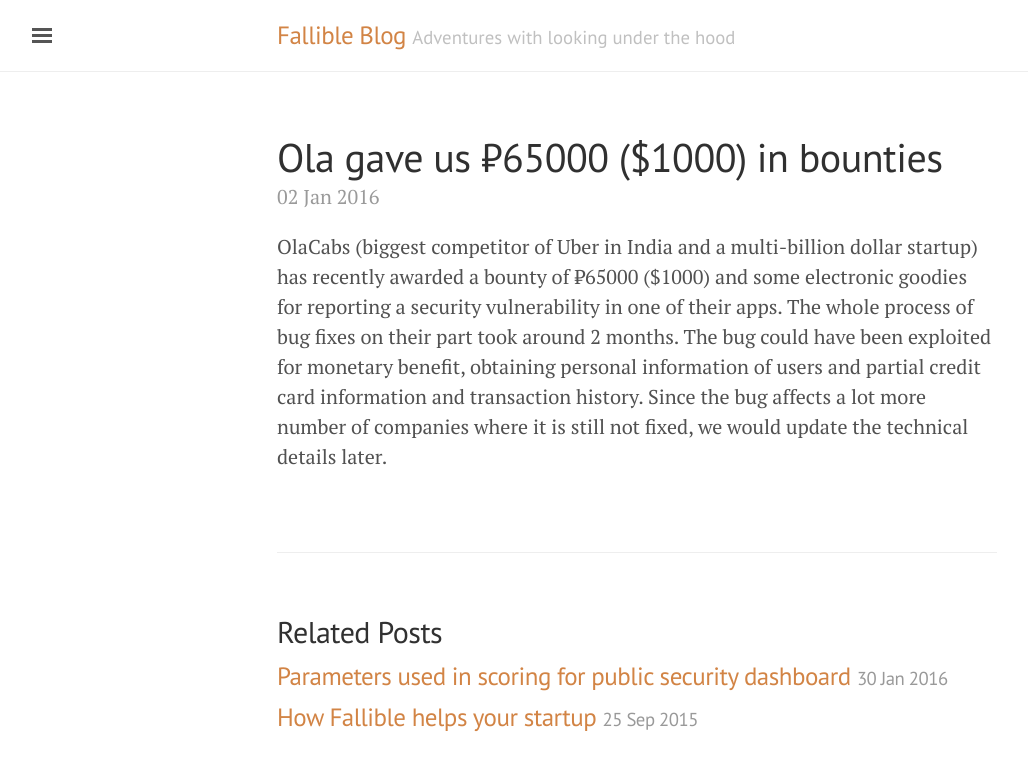
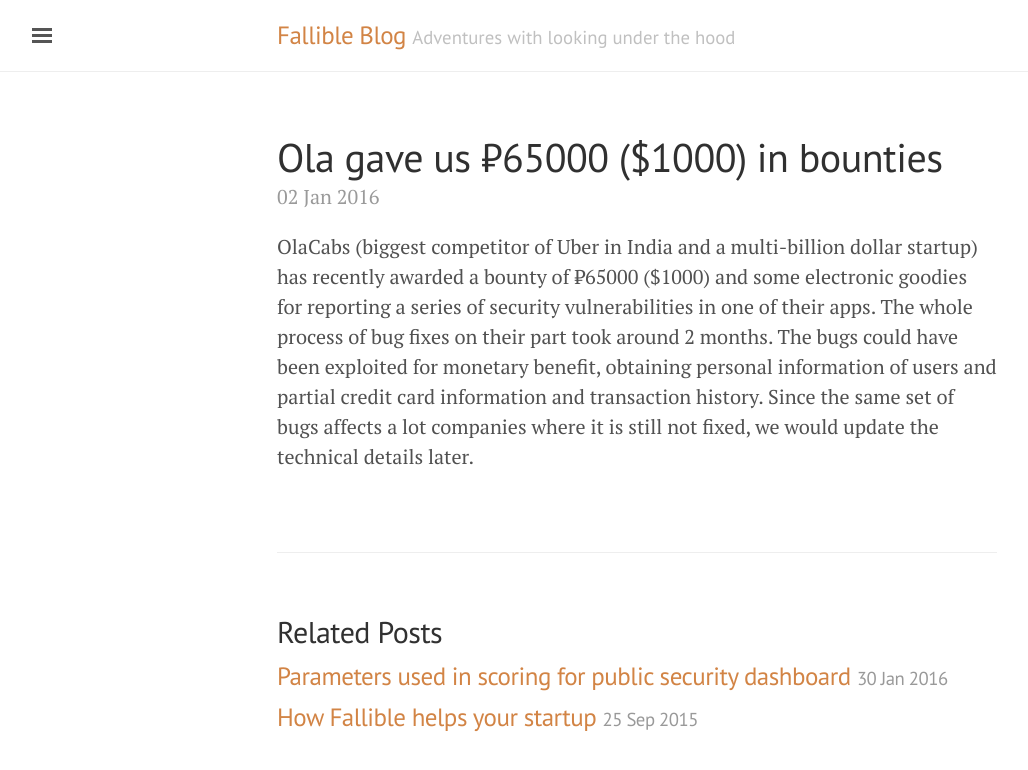
Before and after one commit to FallibleInc/blog, a Jekyll site: the page built from _posts/2016-01-02-ola-bug-bounty-hack.md, in a window 1280 px wide. Shown: the top 770 px of the page, without its empty margins (3-1031 px from the left). Built offline with Jekyll 4.4.1, drawn with Linux system fonts in a browser that asks for light colours; comment, search, counter and statistics services are not loaded.

Commit message:
Updated 2016-01-02-ola-bug-bounty-hack.md

```diff
--- a/_posts/2016-01-02-ola-bug-bounty-hack.md
+++ b/_posts/2016-01-02-ola-bug-bounty-hack.md
@@ -5,4 +5,5 @@ published: true
 ---
 
 
-OlaCabs (biggest competitor of Uber in India and a multi-billion dollar startup) has recently awarded a bounty of ₹65000 ($1000) and some electronic goodies for reporting a security vulnerability in one of their apps. The whole process of bug fixes on their part took around 2 months. The bug could have been exploited for monetary benefit, obtaining personal information of users and partial credit card information and transaction history. Since the bug affects a lot more number of companies where it is still not fixed, we would update the technical details later.
+
+OlaCabs (biggest competitor of Uber in India and a multi-billion dollar startup) has recently awarded a bounty of ₹65000 ($1000) and some electronic goodies for reporting a series of security vulnerabilities in one of their apps. The whole process of bug fixes on their part took around 2 months. The bugs could have been exploited for monetary benefit, obtaining personal information of users and partial credit card information and transaction history. Since the same set of bugs affects a lot companies where it is still not fixed, we would update the technical details later.
```
